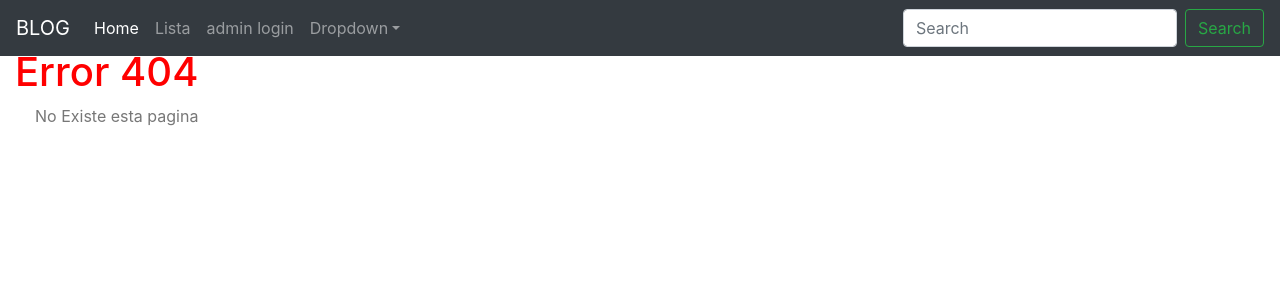
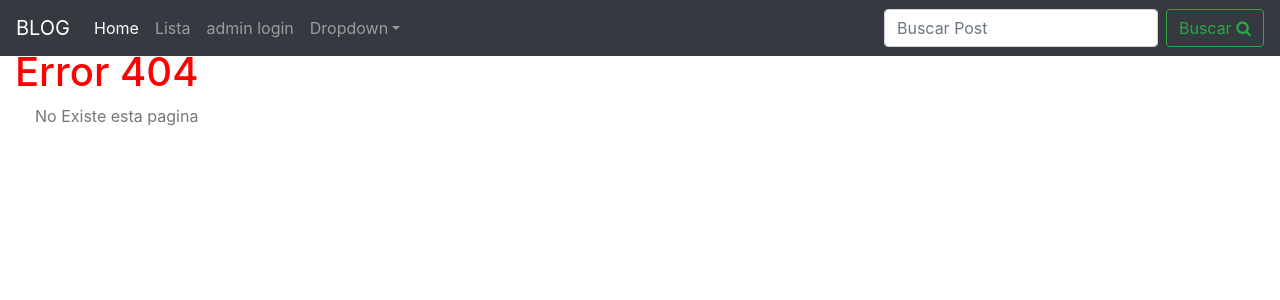
Before and after one commit to carlosnp/blogdjango, a Django app: template templates/404.html in a window 1280 px wide. Shown: the top 300 px of the page. Run offline with Django 3.2, Linux system fonts and the light colour scheme; the template is opened without the code that fills it, so the values that code supplies are empty; some libraries are stand-ins or nearby versions.

Commit message:
boton de busqueda en la navbar

```diff
--- a/templates/navbar.html
+++ b/templates/navbar.html
@@ -28,8 +28,12 @@
             </li>
         </ul>
         <form class="form-inline my-2 my-lg-0">
-            <input class="form-control mr-sm-2" type="text" placeholder="Search" aria-label="Search">
-            <button class="btn btn-outline-success my-2 my-sm-0" type="submit">Search</button>
+            <input class="form-control mr-sm-2" type="text" placeholder="Buscar Post"
+            class="form-control" name="q">
+            <button class="btn btn-outline-success my-2 my-sm-0" type="submit">
+                Buscar
+                <i class="fa fa-search" aria-hidden="true"></i>
+            </button>
         </form>
     </div>
 </nav>
--- a/templates/post_list.html
+++ b/templates/post_list.html
@@ -27,6 +27,7 @@
 	</div>
 </div>
 <!-- Buscador -->
+{% comment "optional note" %}
 <div class="row" style="margin: 0 5px;">
 	<form method="GET" action="">
 		<div class="input-group mb-2">
@@ -52,7 +53,9 @@
 	</form>
 </div>
 <br>
-<!-- Buscador -->
+{% endcomment %}
+
+<!-- Lista de Post -->
 {% for obj in object_list %}
 	<div class="row container-fluid" style="margin: 10px auto; display: flex; align-items: center; position: relative; width: 80%;">
 		<div class="col-xs-6">
```
